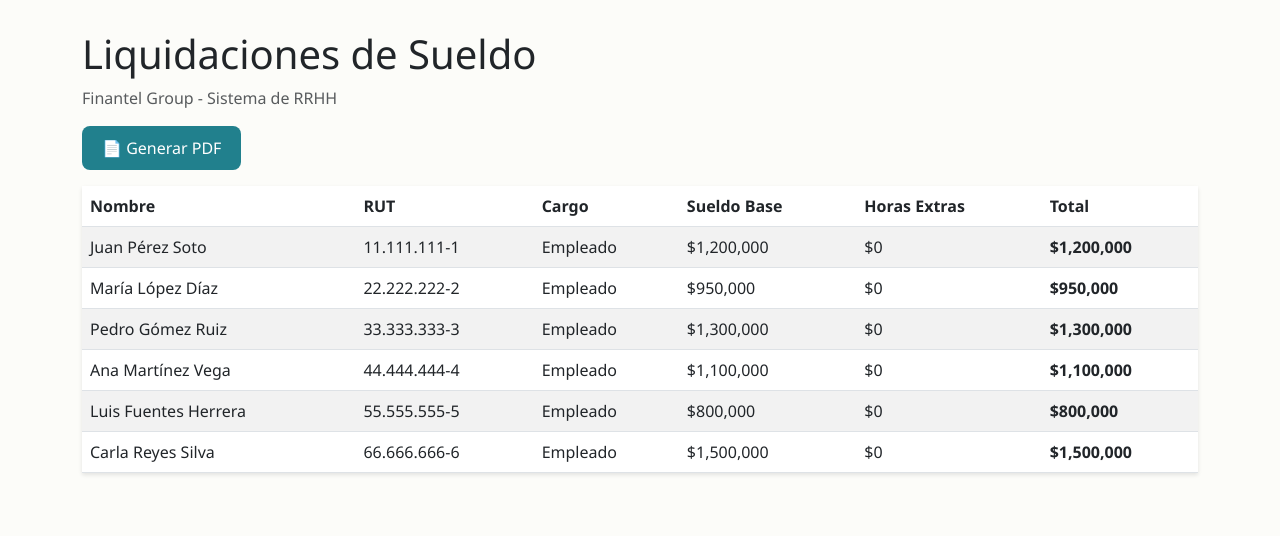
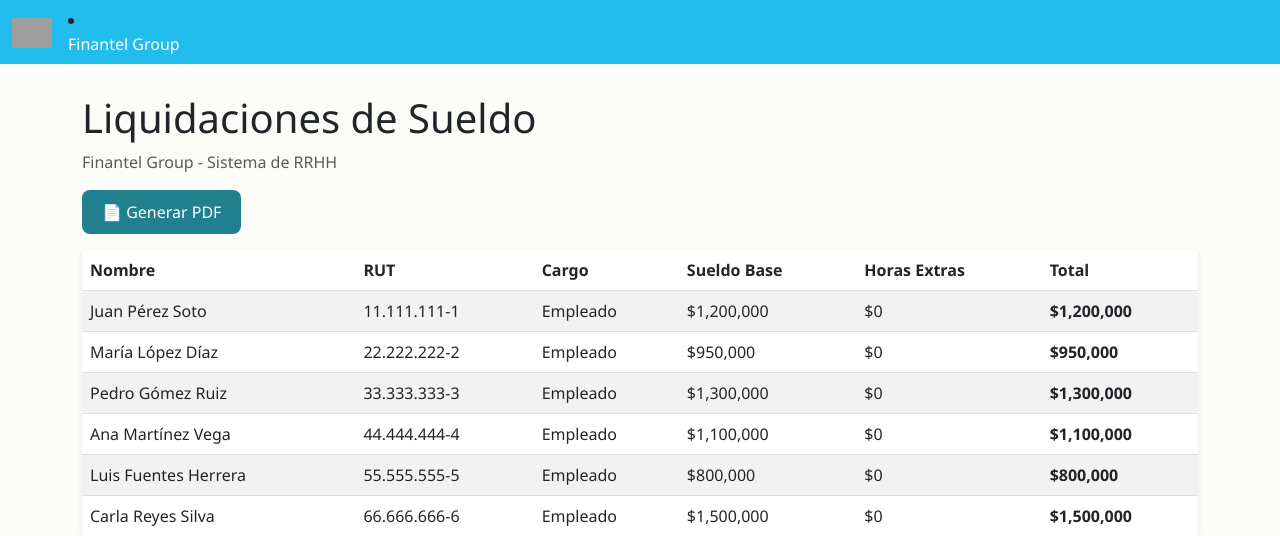
Before and after one commit to Yoyiuwu23/repo_dreamteam, a FastAPI app: page /api/v1/liquidacion/vista in a window 1280 px wide. Shown: the top 536 px of the page. Run offline with FastAPI, Linux system fonts and the light colour scheme; data comes from the database, SQL or seed files in the repository; grey boxes are pictures that could not be loaded.

Commit message:
fix menor

```diff
--- a/templates/liquidaciones.html
+++ b/templates/liquidaciones.html
@@ -36,6 +36,24 @@
     </style>
 </head>
 <body>
+    <nav class="navbar navbar-expand-lg" data-bs-theme="dark" style="background-color: #21BDED;">
+  <div class="container-fluid">
+    <a class="navbar-brand" href="#"><img src="https://img.freepik.com/vector-gratis/dos-hojas-azules_78370-6256.jpg" alt="Logo" style="max-width: 40px;"></a>
+    <div class="collapse navbar-collapse" id="navbarNav">
+        <li class="nav-item">
+            <ul class="navbar-nav"></ul>
+             <a class="nav-link active" aria-current="page" href="/home" style="color: white;">Finantel Group</a>
+            </ul>
+        </li>
+    </div>
+
+    <button class="navbar-toggler" type="button" data-bs-toggle="collapse" data-bs-target="#navbarNav" aria-controls="navbarNav" aria-expanded="false" aria-label="Toggle navigation">
+      <span class="navbar-toggler-icon"></span>
+    </button>
+    <div class="collapse navbar-collapse" id="navbarNav">
+    </div>
+  </div>
+</nav>
     <div class="container">
         <h1>Liquidaciones de Sueldo</h1>
         <p class="text-muted">Finantel Group - Sistema de RRHH</p>
```
Also changed, not shown: README.MD, 1 other file.
